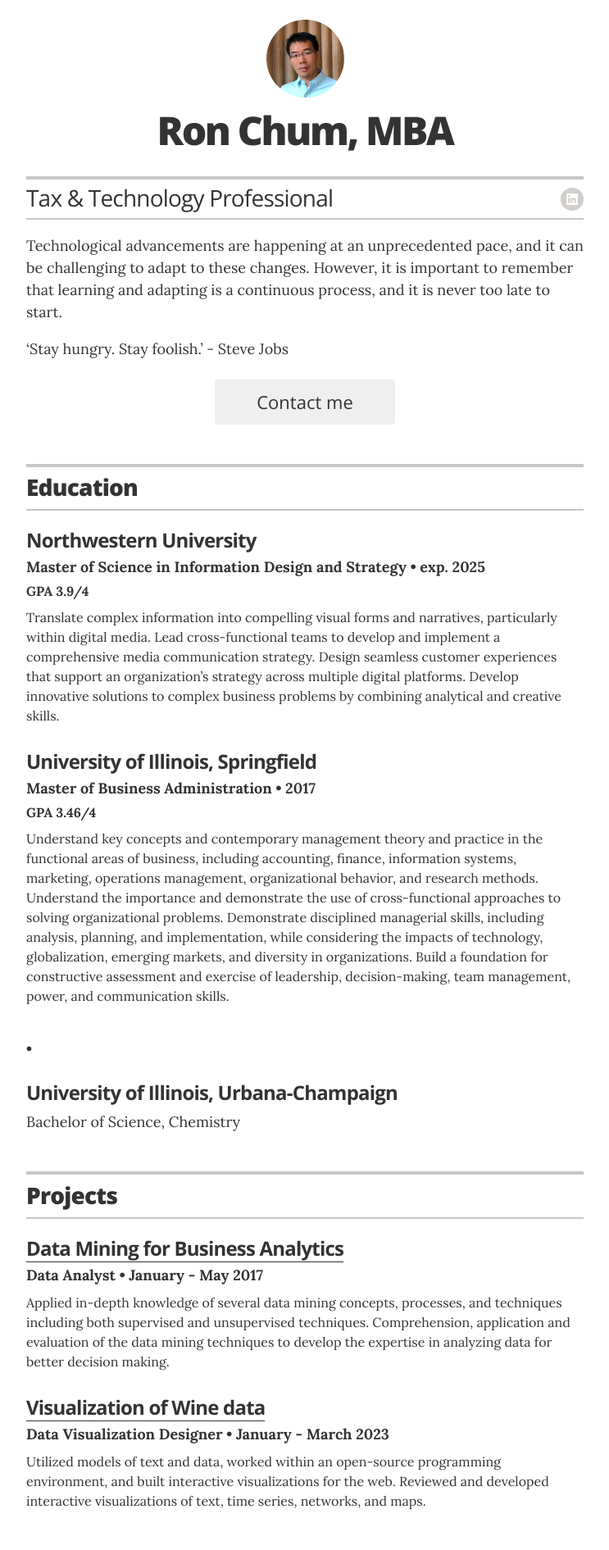
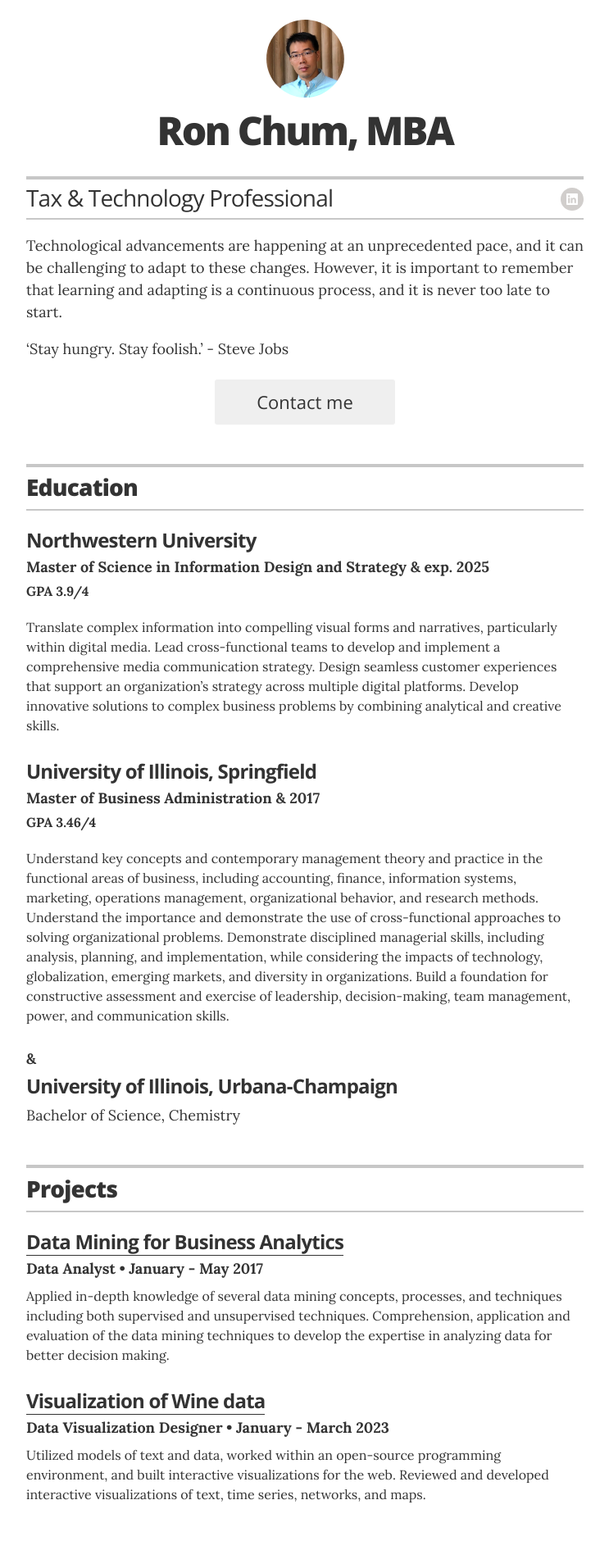
Before and after one commit to rchum/portfolio, a Jekyll site: the page built from index.html, in a window 1280 px wide. Shown: the whole page at 82% size, without its empty margins (268-1011 px from the left). Built offline with Jekyll 4.4.1, drawn with Linux system fonts in a browser that asks for light colours.

Commit message:
Update resume.html

```diff
--- a/_layouts/resume.html
+++ b/_layouts/resume.html
@@ -60,9 +60,10 @@
         <div class="resume-item" itemscope itemprop="alumniOf" itemtype="http://schema.org/CollegeOrUniversity">
 
           <h3 class="resume-item-title" itemprop="name">{{ education.uni }}</h3>
-          <h4 class="resume-item-details group" itemprop="description">{{ education.degree }} &bull; {{ education.year }}</h4>
+          <h4 class="resume-item-details group" itemprop="description">{{ education.degree }} & {{ education.year }}</h4>
           <h5 class="resume-item-details award-title" itemprop="description">{{ education.award }}</h5>
-
+          <h6 class="resume-item-title" itemprop="name">{{ education.uni1 }}</h6>
+          <h7 class="resume-item-details group" itemprop="description">{{ education.degree1 }}</h7>
           <!-- <p class="resume-item-copy" itemprop="description"> -->
            <!-- <ul class="resume-item-list">
              {% for award in education.awards %}
@@ -73,8 +74,7 @@
 
 
         </div>
-        <h6 class="resume-item-title" itemprop="name">{{ education.uni1 }}</h6>
-          <h7 class="resume-item-details group" itemprop="description">{{ education.degree1 }}</h7>
+
 
 
         {% endfor %}
```
